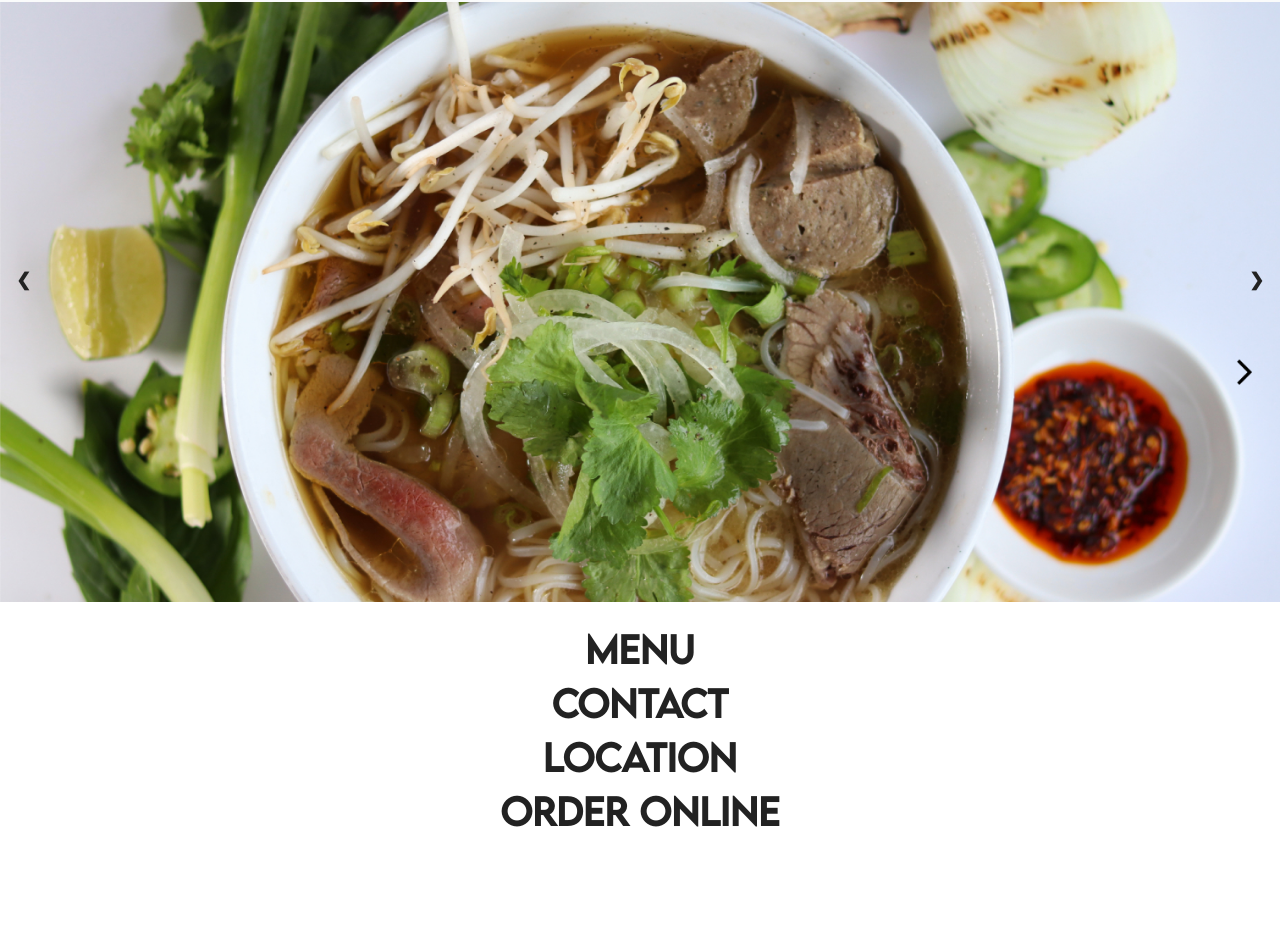
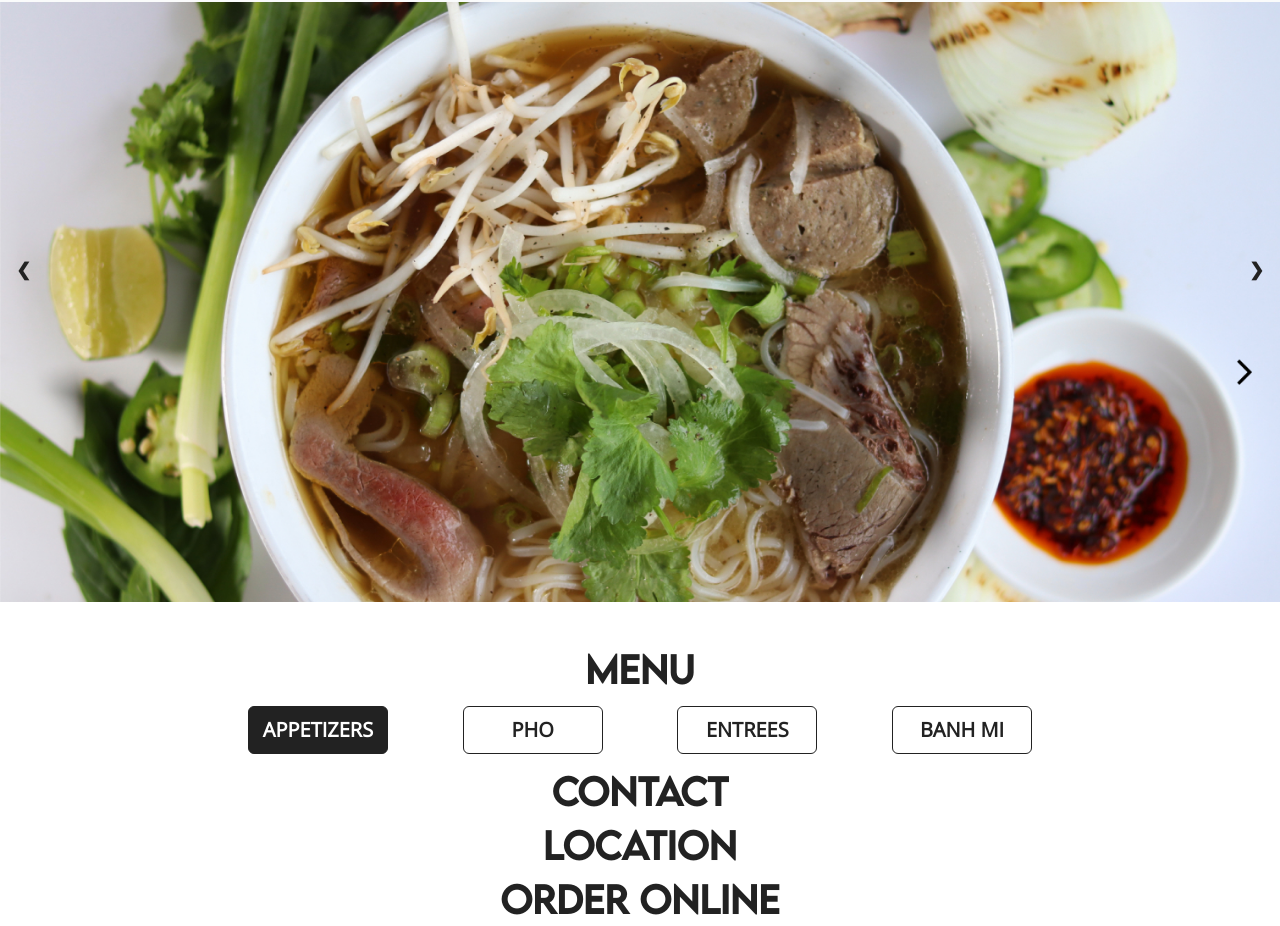
Before and after one commit to jamgar/phostreetcafe, an Astro site: page / in a window 1280 px wide. Shown: the part 78-1004 px from the top of the page. Before the commit the page ends 916 px from the top, so only its background shows below. Built offline with nearby package versions, Linux system fonts and the light colour scheme; Astro itself is replaced by a stand-in of ours.

Commit message:
test mobile menu

```diff
--- /dev/null
+++ b/src/components/Menu.astro
@@ -0,0 +1,52 @@
+<section id="menu">
+  <h2 class="tx-center">MENU</h2>
+  <div class="menu-container">
+    <div class="menu-button-group">
+      <a href="#" class="btn-dark">Appetizers</a>
+      <a href="#" class="btn-light">Pho</a>
+      <a href="#" class="btn-light">Entrees</a>
+      <a href="#" class="btn-light">Banh Mi</a>
+    </div>
+  </div>
+  <div class="mobile-menu-group">
+    <select>
+      <option value="1">Appetizers</option>
+      <option value="2">Pho</option>
+      <option value="3">Entrees</option>
+      <option value="4">Banh Mi</option>
+    </select>
+  </div>
+</section>
+
+<style>
+  #menu {
+    margin-top: 40px;
+  }
+  .menu-container {
+    margin: 0 auto;
+    max-width: 800px;
+    overflow-x: scroll;
+  }
+  .menu-button-group {
+    display: none;
+  }
+  .menu-button-group a {
+    border-radius: 6px;
+    display: inline-block;
+    padding: 8px 6px;
+    margin: 10px 8px;
+    min-width: 140px;
+    text-decoration: none;
+    text-align: center;
+    text-transform: uppercase;
+  }
+  @media only screen and (min-width: 768px) {
+    .menu-button-group {
+      display: flex;
+      justify-content: space-between;
+    }
+    .mobile-menu-group {
+      display: none;
+    }
+  }
+</style>
--- a/src/components/SlideShow.astro
+++ b/src/components/SlideShow.astro
@@ -60,6 +60,7 @@ import SlideThree from "../assets/images/spicy-pho-carousel.jpg";
   /* Next & previous buttons */
   .prev,
   .next {
+    visibility: hidden;
     cursor: pointer;
     position: absolute;
     top: 50%;
@@ -95,6 +96,10 @@ import SlideThree from "../assets/images/spicy-pho-carousel.jpg";
     }
   }
   @media only screen and (min-width: 768px) {
+    .prev,
+    .next {
+      visibility: visible;
+    }
     .slideshow-container {
       display: block;
       height: 500px;
--- a/src/pages/index.astro
+++ b/src/pages/index.astro
@@ -4,6 +4,7 @@ import { Icon } from "astro-icon";
 import Layout from "../layouts/Layout.astro";
 import Navigation from "../components/Navigation.astro";
 import SlideShow from "../components/SlideShow.astro";
+import Menu from "../components/Menu.astro";
 ---
 
 <Layout title="Pho Street Cafe">
@@ -23,9 +24,7 @@ import SlideShow from "../components/SlideShow.astro";
         <a href="#" class="btn-light">LAVU</a>
       </div>
     </section>
-    <section id="menu">
-      <h2 class="tx-center">MENU</h2>
-    </section>
+    <Menu />
     <section id="contact">
       <h2 class="tx-center">CONTACT</h2>
     </section>
@@ -57,17 +56,17 @@ import SlideShow from "../components/SlideShow.astro";
   .mobile-hero {
     display: flex;
     flex-direction: column;
-    height: 100%;
+    /* height: 100%; */
     margin: 150px auto;
-    max-width: 250px;
+    max-width: 300px;
   }
   .mobile-hero a {
-    font-size: 16px;
+    font-size: 20px;
     text-decoration: none;
     display: block;
-    padding: 10px 8px;
+    padding: 14px 8px;
     margin: 10px 0;
-    border-radius: 4px;
+    border-radius: 6px;
     text-align: center;
   }
   .hero-btn-call {
@@ -77,7 +76,8 @@ import SlideShow from "../components/SlideShow.astro";
   }
   .mobile-hero h2 {
     color: var(--base-light);
-    letter-spacing: 3px;
+    letter-spacing: 2px;
+    font-size: 32px;
     margin: 20px 0;
     text-transform: uppercase;
     text-align: center;
@@ -94,7 +94,7 @@ import SlideShow from "../components/SlideShow.astro";
   }
   @media only screen and (min-width: 1024px) {
     #hero {
-      height: 700px;
+      height: 100%;
     }
   }
 </style>
```
